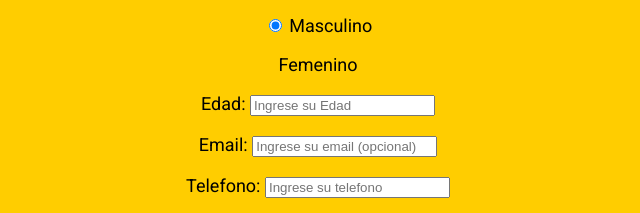
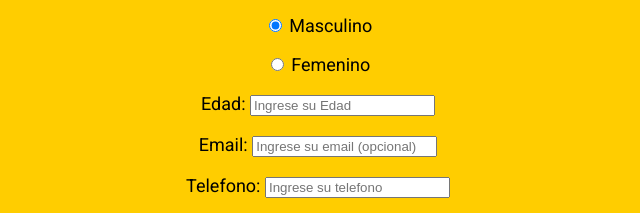
Before and after one commit to UCC-LabCompu2/proyecto2024-fernandez-favaron, a plain HTML site: page formulario.html in a window 1280 px wide. Shown: the part 298-511 px from the top of the page, 322-962 px from the left. Drawn offline with Linux system fonts and the light colour scheme.

Commit message:
Fixed input radio (Ahora ser mujer es legal)

```diff
--- a/formulario.html
+++ b/formulario.html
@@ -43,7 +43,7 @@
             </div>
 
             <div class="formg">
-                <inputtype="radio" name="radioButton_sexo" id="sexoF" value="femenino">
+                <input type="radio" name="radioButton_sexo" id="sexoF" value="femenino">
                 <label for="sexoF">Femenino</label>
             </div>
 
```
